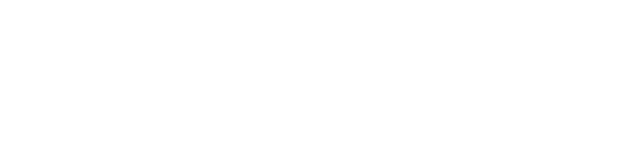
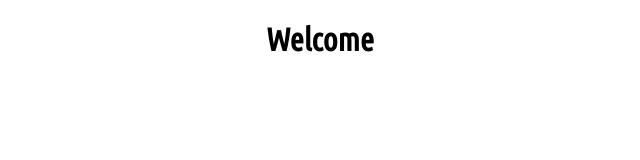
Before and after one commit to ComputerKing12/ck, a plain HTML site: page index.html in a window 1280 px wide. Shown: the whole page, without its empty margins (320-960 px from the left). Drawn offline with Linux system fonts and the light colour scheme.

Commit message:
Update index.html

```diff
--- a/index.html
+++ b/index.html
@@ -8,5 +8,6 @@
         <link href="./css/main.css" rel="stylesheet">
     </head>
     <body>
+        <center><h1>Welcome</h1></center>
     </body>
 </html>
```
